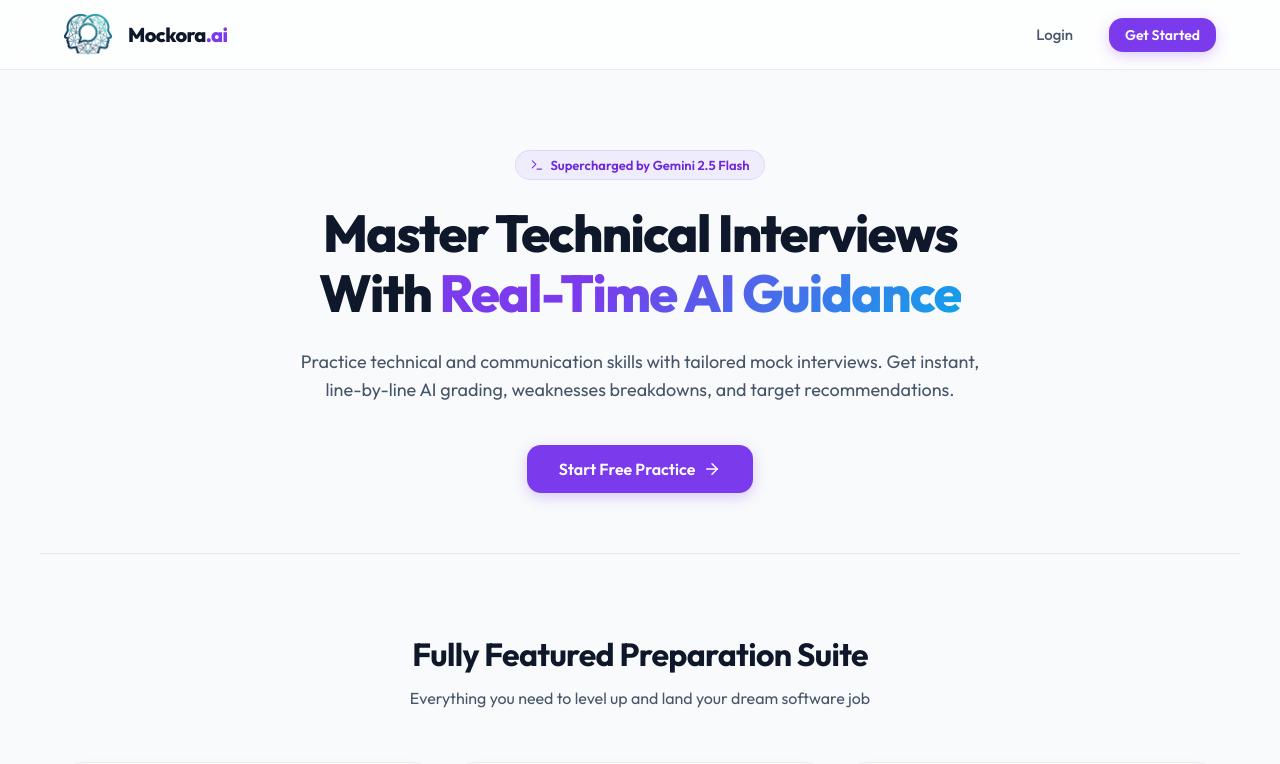
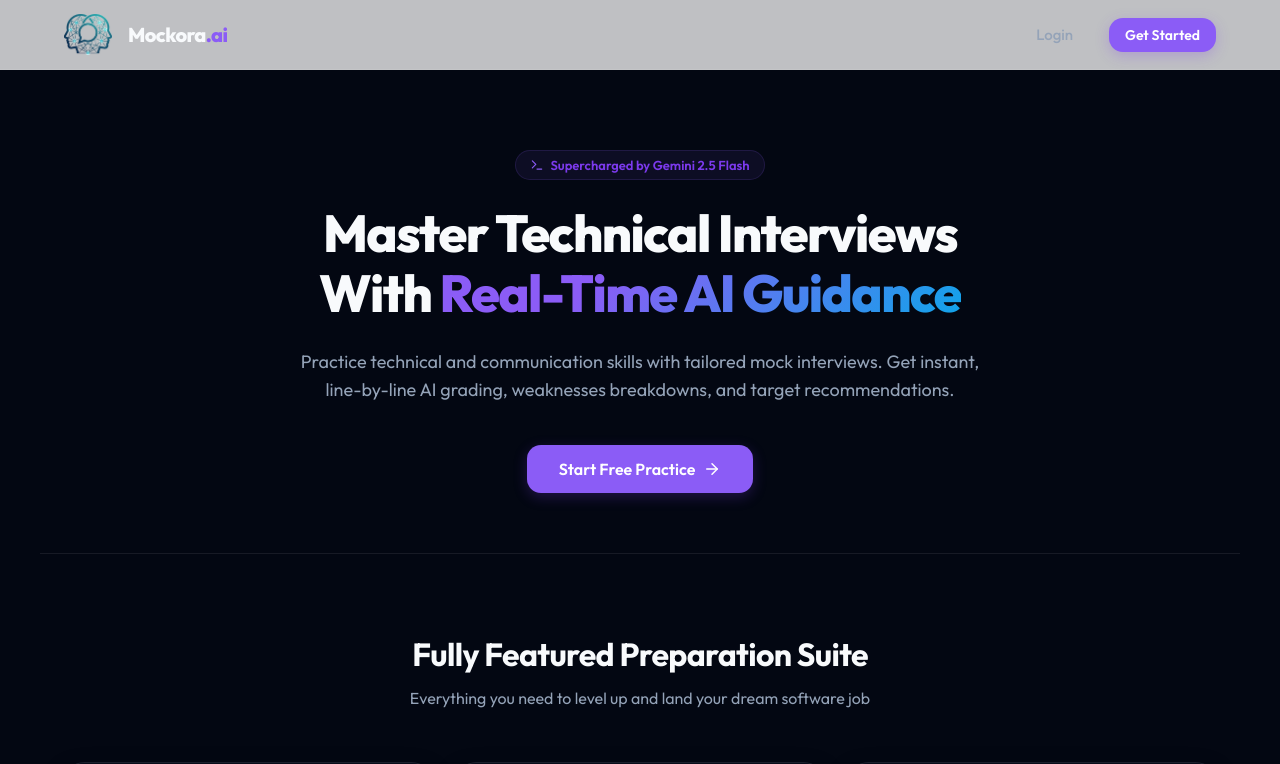
Before and after one commit to Gnanaprakash7272/ai-interview, a Next.js app: page / in a window 1280 px wide. Shown: the top 764 px of the page. Built offline with nearby package versions, Linux system fonts and the light colour scheme; no server answers.

Commit message:
ui: Overhaul theme to Premium Dark Mode with Glassmorphism

```diff
--- a/src/app/globals.css
+++ b/src/app/globals.css
@@ -4,32 +4,32 @@
   --font-sans: 'Outfit', 'Plus Jakarta Sans', -apple-system, BlinkMacSystemFont, "Segoe UI", Roboto, sans-serif;
 
   /* Color Palette */
-  --bg-dark: #f8fafc;
-  --bg-dark-secondary: #ffffff;
-  --bg-card: rgba(255, 255, 255, 0.65);
-  --bg-card-hover: rgba(255, 255, 255, 0.85);
+  --bg-dark: #030712;
+  --bg-dark-secondary: #0f172a;
+  --bg-card: rgba(15, 23, 42, 0.4);
+  --bg-card-hover: rgba(30, 41, 59, 0.6);
 
-  --primary: #7c3aed;
-  --primary-hover: #6d28d9;
-  --primary-glow: rgba(124, 58, 237, 0.12);
-  --primary-glow-subtle: rgba(124, 58, 237, 0.04);
+  --primary: #8b5cf6;
+  --primary-hover: #7c3aed;
+  --primary-glow: rgba(139, 92, 246, 0.25);
+  --primary-glow-subtle: rgba(139, 92, 246, 0.1);
 
-  --text-main: #0f172a;
-  --text-muted: #475569;
-  --text-dark: #64748b;
+  --text-main: #f8fafc;
+  --text-muted: #94a3b8;
+  --text-dark: #cbd5e1;
 
-  --border: rgba(15, 23, 42, 0.08);
-  --border-hover: rgba(15, 23, 42, 0.16);
+  --border: rgba(255, 255, 255, 0.08);
+  --border-hover: rgba(255, 255, 255, 0.15);
 
   /* Accent Categories */
   --color-success: #10b981;
-  --color-success-bg: rgba(16, 185, 129, 0.08);
+  --color-success-bg: rgba(16, 185, 129, 0.15);
   --color-info: #0ea5e9;
-  --color-info-bg: rgba(14, 165, 233, 0.08);
-  --color-warning: #d97706;
-  --color-warning-bg: rgba(217, 119, 6, 0.08);
-  --color-danger: #dc2626;
-  --color-danger-bg: rgba(220, 38, 38, 0.08);
+  --color-info-bg: rgba(14, 165, 233, 0.15);
+  --color-warning: #f59e0b;
+  --color-warning-bg: rgba(245, 158, 11, 0.15);
+  --color-danger: #ef4444;
+  --color-danger-bg: rgba(239, 68, 68, 0.15);
 
   /* Layout and Shadow */
   --radius-sm: 8px;
@@ -37,9 +37,9 @@
   --radius-lg: 20px;
   --radius-xl: 28px;
 
-  --shadow-sm: 0 2px 8px -2px rgba(15, 23, 42, 0.05);
-  --shadow-md: 0 8px 30px -10px rgba(15, 23, 42, 0.08);
-  --shadow-glow: 0 0 30px 0 rgba(124, 58, 237, 0.08);
+  --shadow-sm: 0 4px 12px rgba(0, 0, 0, 0.3);
+  --shadow-md: 0 10px 30px -10px rgba(0, 0, 0, 0.5);
+  --shadow-glow: 0 0 30px 0 rgba(139, 92, 246, 0.15);
 }
 
 * {
@@ -70,9 +70,20 @@ body {
   z-index: -1;
   pointer-events: none;
   background:
-    radial-gradient(circle at 10% 20%, rgba(124, 58, 237, 0.06) 0%, transparent 40%),
-    radial-gradient(circle at 90% 80%, rgba(14, 165, 233, 0.04) 0%, transparent 40%),
-    radial-gradient(circle at 50% 50%, #ffffff 0%, #f1f5f9 100%);
+    radial-gradient(circle at 15% 50%, rgba(139, 92, 246, 0.12), transparent 25%),
+    radial-gradient(circle at 85% 30%, rgba(14, 165, 233, 0.1), transparent 25%),
+    linear-gradient(to bottom, #030712, #020617);
+}
+
+.bg-grid-pattern {
+  position: absolute;
+  inset: 0;
+  z-index: -1;
+  background-size: 40px 40px;
+  background-image: linear-gradient(to right, rgba(255,255,255,0.03) 1px, transparent 1px),
+                    linear-gradient(to bottom, rgba(255,255,255,0.03) 1px, transparent 1px);
+  mask-image: linear-gradient(to bottom, black 40%, transparent 100%);
+  -webkit-mask-image: linear-gradient(to bottom, black 40%, transparent 100%);
 }
 
 a {
@@ -143,7 +154,7 @@ p {
 }
 
 .form-input {
-  background: #ffffff;
+  background: rgba(15, 23, 42, 0.6);
   border: 1px solid var(--border);
   border-radius: var(--radius-md);
   padding: 12px 16px;
@@ -156,7 +167,7 @@ p {
 .form-input:focus {
   border-color: var(--primary);
   box-shadow: 0 0 0 3px var(--primary-glow);
-  background: #ffffff;
+  background: rgba(30, 41, 59, 0.8);
 }
 
 /* Buttons */
@@ -192,13 +203,14 @@ p {
 }
 
 .btn-secondary {
-  background: #ffffff;
+  background: rgba(255, 255, 255, 0.05);
   color: var(--text-main);
   border: 1px solid var(--border);
+  backdrop-filter: blur(8px);
 }
 
 .btn-secondary:hover {
-  background: #f1f5f9;
+  background: rgba(255, 255, 255, 0.1);
   border-color: var(--border-hover);
   transform: translateY(-1px);
 }
--- a/src/app/page.tsx
+++ b/src/app/page.tsx
@@ -9,6 +9,7 @@ export default async function Home() {
   return (
     <div className="home-wrapper">
       <div className="app-bg-glow"></div>
+      <div className="bg-grid-pattern"></div>
 
       {/* Hero Section */}
       <section className="hero container animate-fade-in">
```
